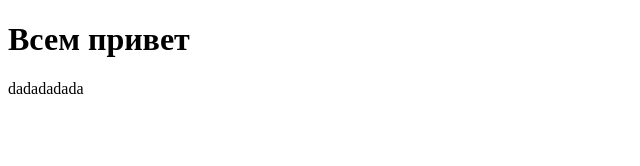
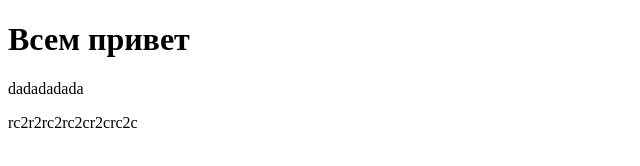
Before and after one commit to accountCoddy/-----10, a plain HTML site: page index.html in a window 1280 px wide. Shown: the whole page, without its empty margins (0-640 px from the left). Drawn offline with Linux system fonts and the light colour scheme.

Commit message:
Добавиль радномный текст

```diff
--- a/index.html
+++ b/index.html
@@ -9,5 +9,6 @@
 <body>
     <h1>Всем привет</h1>
     <p>dadadadada</p>
+    <p>rc2r2rc2rc2cr2crc2c</p>
 </body>
 </html>
```
